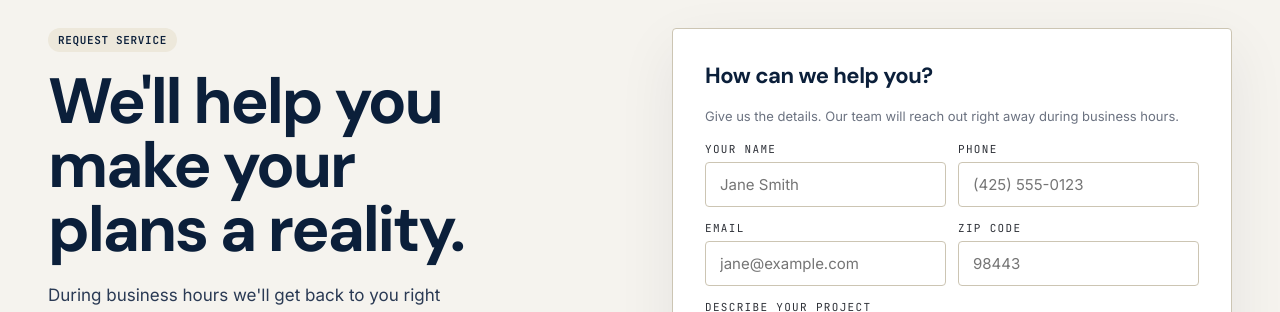
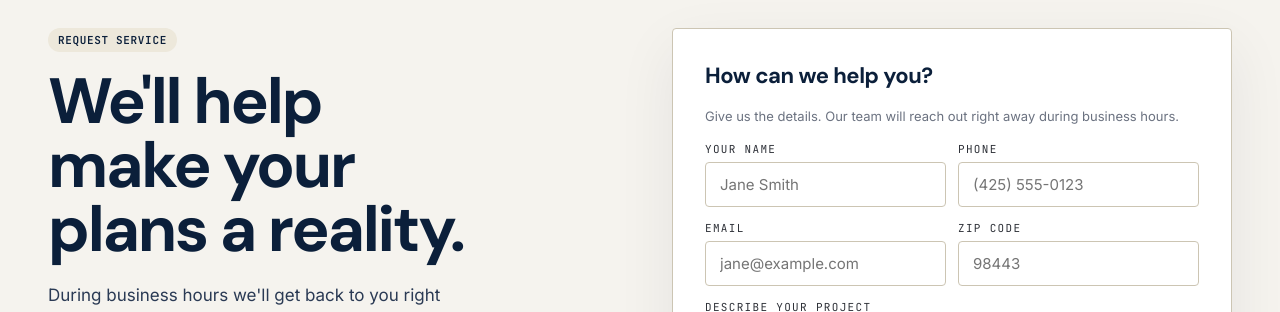
Before and after one commit to lisawilkins/hre, a React (Vite) app: page /book in a window 1280 px wide. Shown: the part 168-480 px from the top of the page. Built offline with nearby package versions, Linux system fonts and the light colour scheme; no server answers.

Commit message:
booking page updates

```diff
--- a/src/pages/BookPage.jsx
+++ b/src/pages/BookPage.jsx
@@ -23,7 +23,7 @@ export const BookPage = ({ theme }) => {
           <div>
             <Badge theme={theme} variant="soft">Request Service</Badge>
             <h1 style={{ fontFamily: theme.displayFont, fontWeight: theme.displayWeight, fontSize: 'clamp(40px, 5vw, 64px)', lineHeight: 1, margin: '18px 0 20px', letterSpacing: '-0.035em', color: theme.ink, textWrap: 'balance' }}>
-              We'll help you make your plans a reality.
+              We'll help make your plans a reality.
             </h1>
             <p style={{ fontFamily: theme.bodyFont, fontSize: 17, lineHeight: 1.55, color: theme.ink2, margin: 0, maxWidth: 440 }}>
               During business hours we&apos;ll get back to you right away. For emergencies, call us directly.
```
